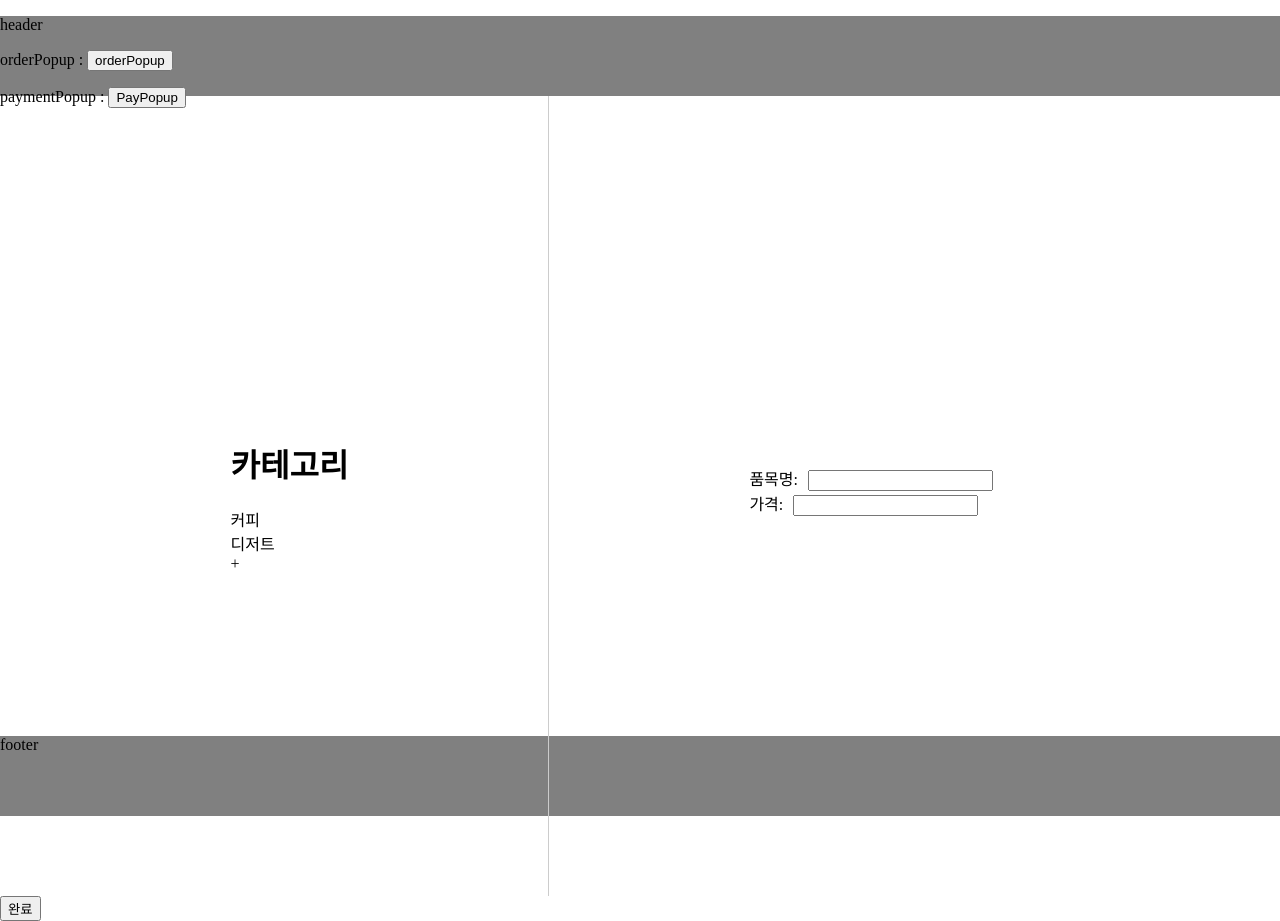
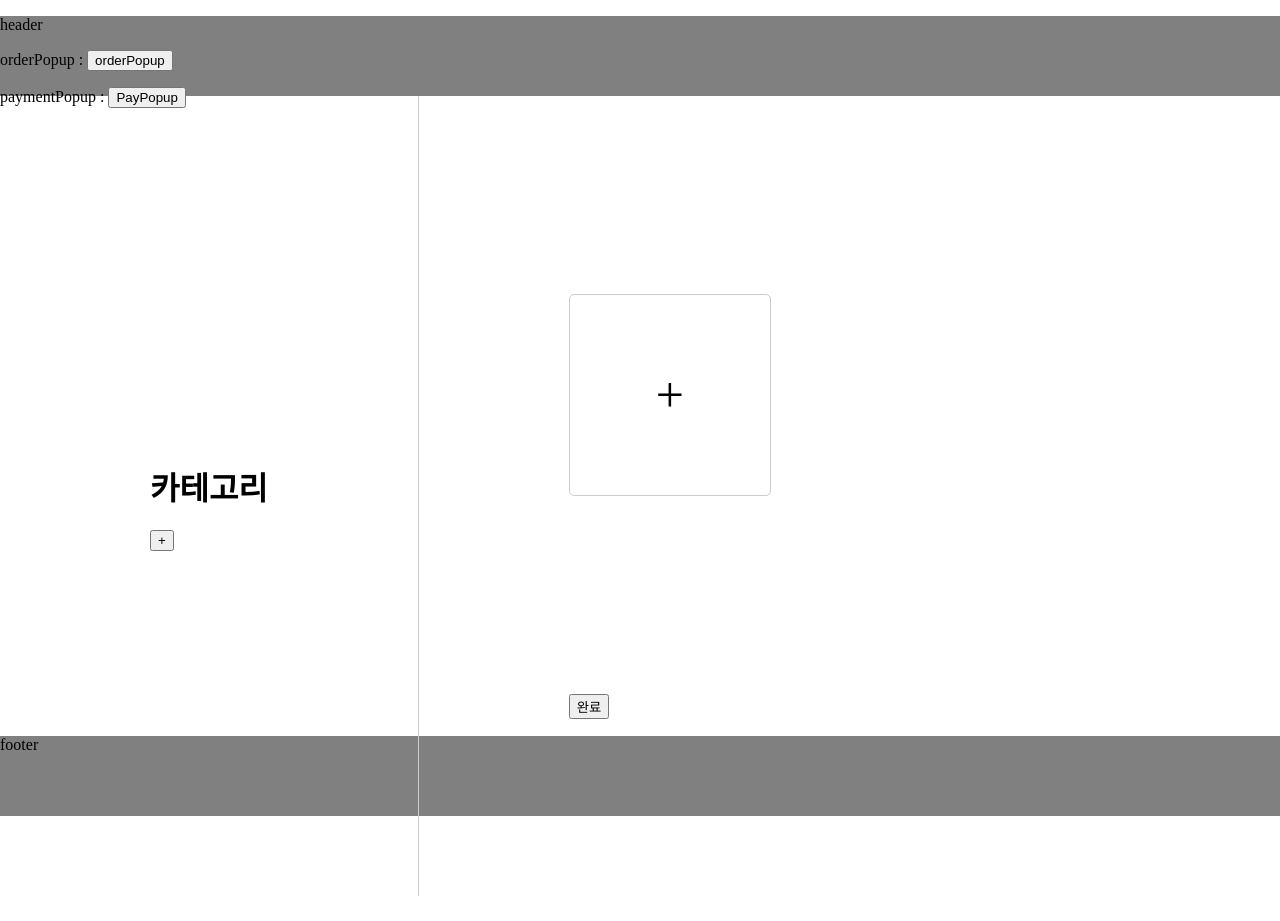
Before and after one commit to ssg-salesync/frontend, a React (Create React App) app: page /signup/stores/pos in a window 1280 px wide. After the commit the page ends 896 px from the top, so only its background shows below. Built offline with nearby package versions, Linux system fonts and the light colour scheme.

Commit message:
feat: PosPage-design PosPage 기초 기능 구현 완료

```diff
--- a/src/components/pos/PosCategory.js
+++ b/src/components/pos/PosCategory.js
@@ -1,16 +1,51 @@
+import { useState } from 'react';
+
 function PosCategory() {
+
+    // useState로 상태저장
+    const [categories, setCategories] = useState([]);
+
+
+    // 카테고리 추가
+    const addCategory = () => {
+        const newCategories = [...categories, ''];
+        setCategories(newCategories);
+    };
+
+    // 버튼 클릭 이벤트 핸들러
+    const handlerCategoryChange = (idx, e) => {
+        const newCategories = [...categories];
+        newCategories[idx] = e.target.value;
+        setCategories(newCategories);
+    };
+
+    // 카테고리 삭제 버튼
+    const deleteCategory = (idx) => {
+        const newCategories = [...categories];
+        newCategories.splice(idx, 1);
+        setCategories(newCategories);
+    };
+
     return (
         <>
-        <h1>카테고리</h1>
+            <h1>카테고리</h1>
             <div>
-                커피
-                <br/>
-                디저트
-                <br/>
-                +
+                {categories.map((category, idx) => (
+                    <div style={{ display: 'flex', alignItems: 'center' }}>
+                        <input
+                            type="text"
+                            value={category}
+                            onChange={(e) => handlerCategoryChange(idx, e)}
+                            // placeholder="카테고리를 입력하세요"
+                            style={{ marginRight: '5px' }}
+                        />
+                        <button type="button" onClick={() => deleteCategory(idx)}>X</button>
+                    </div>
+                ))}
+                <button type='button' onClick={addCategory}>+</button>
             </div>
         </>
     );
 };
 
-export default PosCategory
+export default PosCategory;
--- a/src/components/pos/PosItem.js
+++ b/src/components/pos/PosItem.js
@@ -1,35 +1,63 @@
-import React from 'react';
+import { useState } from 'react';
 import styled from 'styled-components';
 
-const ItemContainer = styled.div`
-    display: flex;
-    flex-direction: row;
-    align-items: center;
-    justify-content: space-between;
-    width: 300px; /* 좌우 길이 조정 */
-    margin-bottom: 10px;
+const ItemDiv = styled.div`
+  display: flex;
+  flex-wrap: wrap;
+  justify-content: flex-start;
+  align-items: flex-start;
+  height: calc((100vh - 40px) / 2);
+  padding: 20px 0;
 `;
 
-const Label = styled.label`
-    margin-right: 10px;
+const ItemContainer = styled.div`
+  width: 200px;
+  height: 200px;
+  border-radius: 5px;
+  border: 1px solid #ccc;
+  display: flex;
+  align-items: center;
+  justify-content: center;
+  text-align: center;
+  transition: transform 0.3s;
+  cursor: pointer;
+  margin-right: 20px;
+  margin-bottom: 20px;
+  &:hover {
+    transform: scale(1.1) rotate(2deg);
+  }
 `;
 
-const InputField = styled.input`
-    flex-grow: 1;
+const PlusContainer = styled(ItemContainer)`
+  font-size: 50px;
+  margin-right: 0;
 `;
 
 function PosItem() {
-    return (
-        <ItemContainer>
-            <div>
-                <Label htmlFor="itemName">품목명:</Label>
-                <InputField type="text" id="itemName" />
-                <br/>
-                <Label htmlFor="itemPrice">가격:</Label>
-                <InputField type="text" id="itemPrice" />
-            </div>
+  const [containers, setContainers] = useState([]);
+
+  const handleAddContainer = () => {
+    const newContainers = [...containers];
+    newContainers.unshift({});
+    setContainers(newContainers);
+  };
+
+  return (
+    <ItemDiv>
+      {containers.map((_, index) => (
+        <ItemContainer >
+          <div>
+            <span>{index + 1}</span>
+          </div>
         </ItemContainer>
-    );
+      ))}
+      <PlusContainer onClick={handleAddContainer}>
+        <div>
+          <span>+</span>
+        </div>
+      </PlusContainer>
+    </ItemDiv>
+  );
 }
 
 export default PosItem;
--- a/src/pages/PosPage.js
+++ b/src/pages/PosPage.js
@@ -5,20 +5,33 @@ import PosItem from "../components/pos/PosItem";
 
 const FlexContainer = styled.div`
     display: flex;
-    justify-content: center;
+    justify-content: flex-start;
     align-items: center;
+    padding-left: 150px;
+    transition: padding-left 0.3s;
+
+    @media (max-width: 768px) {
+        padding-left: 0px;
+    }
 `;
 
 const VerticalLine = styled.div`
-    border-left: 1px solid #ccc; /* 변경: border-left을 사용하여 선을 그림 */
-    height: 100vh; /* 화면 높이의 80%로 조정 (조정 가능) */
-    margin: 0 200px;
+    border-left: 1px solid #ccc;
+    height: 100vh;
+    display: block;
+    margin-left: 150px;
+    transition: margin-left 0.3s;
+    margin-right: 150px;
+    transition: margin-right 0.3s;
+
+    @media (max-width: 768px) {
+        margin-left: 0;
+    }
 `;
 
 function PosPage() {
     return (
         <>
-
             <FlexContainer>
                 <div>
                     <PosCategory />
@@ -26,13 +39,12 @@ function PosPage() {
                 <VerticalLine />
                 <div>
                     <PosItem />
+                    <Link to='/home'>
+                        <button type="submit">완료</button>
+                    </Link>
                 </div>
             </FlexContainer>
-            <div>
-                <Link to='/home'>
-                    <button type="submit">완료</button>
-                </Link>
-            </div>
+            <div />
         </>
     );
 };
```
